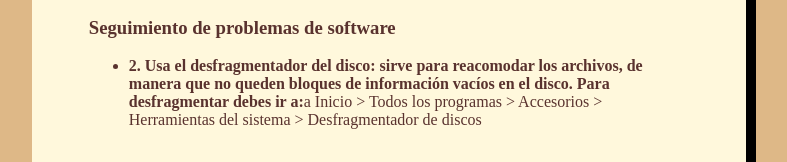
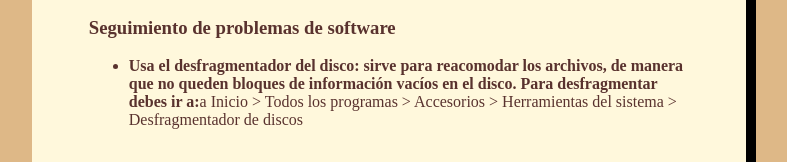
Before and after one commit to davidmty81/manual5, a plain HTML site: page index.html in a window 1280 px wide. Shown: the part 483-645 px from the top of the page, without its empty margins (40-827 px from the left). Drawn offline with Linux system fonts and the light colour scheme.

Commit message:
Update index.html

```diff
--- a/index.html
+++ b/index.html
@@ -26,7 +26,7 @@
             <h3>Seguimiento de problemas de software</h3>
 
             <ul>
-            <li><strong>2.	Usa el desfragmentador del disco: sirve para reacomodar los archivos,
+            <li><strong>Usa el desfragmentador del disco: sirve para reacomodar los archivos,
                 de manera que no queden bloques de información vacíos en el disco. Para desfragmentar
                 debes ir a:</strong>a Inicio > Todos los programas > Accesorios > Herramientas del sistema > Desfragmentador de discos</li>
             <br>
```
